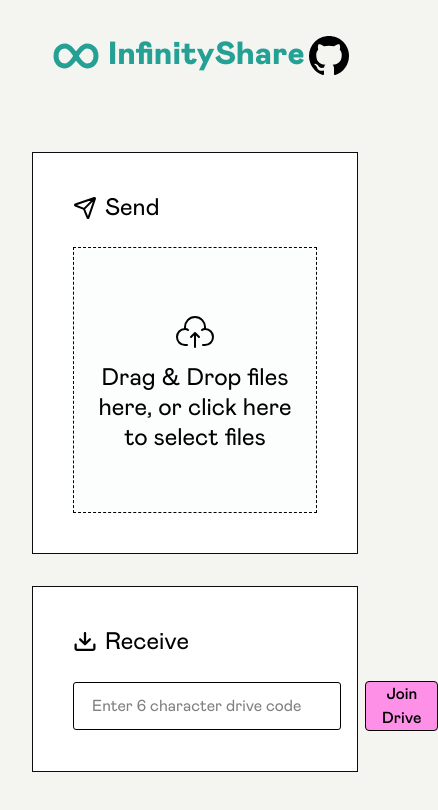
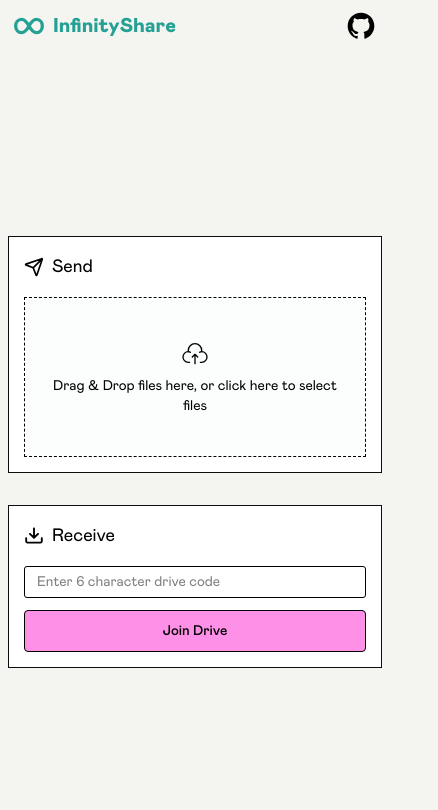
Before and after one commit to Shanmus4/infinityshare, a React (Create React App) app in the folder client/: page / in a window 390 px wide. Shown: the top 810 px of the page, 438 px wide, since content can reach past the window. Built offline with nearby package versions, Linux system fonts and the light colour scheme; no server answers.

Commit message:
UI Changes

```diff
--- a/client/src/style.css
+++ b/client/src/style.css
@@ -481,8 +481,8 @@ button:disabled {
 
 .qr-code-container {
   /* For the QR code block */
-  width: 160px;
-  height: 160px;
+  width: 200px; /* Increased base size */
+  height: 200px;
   aspect-ratio: 1/1;
   /* background: url(<path-to-image>) lightgray 50% / cover no-repeat; */ /* Placeholder, actual QR is canvas */
   background-color: lightgray; /* Fallback if QR doesn't load */
@@ -492,12 +492,20 @@ button:disabled {
   flex-shrink: 0; /* Prevent shrinking */
 }
 
+/* Ensure canvas fills the container */
+.qr-code-container canvas {
+  width: 100% !important;
+  height: 100% !important;
+  object-fit: contain; /* Scale QR code correctly within bounds */
+}
+
 .link-details-right-div {
   display: flex;
   flex-direction: column;
   justify-content: space-between; /* Distributes space between link and code */
   align-items: flex-start;
-  flex: 1 0 0; /* Takes remaining space */
+  flex: 1 1 0; /* Allow shrinking (middle value 1) */
+  min-width: 0; /* Crucial for allowing flex items with overflow text to shrink */
   align-self: stretch; /* Stretches to height of .sharing-info-section */
 }
 
@@ -510,21 +518,26 @@ button:disabled {
   align-self: stretch;
   border: 1px solid var(--Black-Pure-Black, #000);
   /* Removed border */
+  min-width: 0; /* Allow shrinking if necessary */
 }
 
 .drive-link-text {
-  font-family: "Mabry Pro", sans-serif;
-  font-size: 20px; /* Updated size */
+  /* User provided styles */
+  display: -webkit-box;
+  -webkit-box-orient: vertical;
+  -webkit-line-clamp: 1;
+  flex: 1 0 0; /* Use flex: 1 0 0 as provided */
+  overflow: hidden;
+  color: var(--Black-Pure-Black, #000);
+  text-overflow: ellipsis;
+  font-family: "Mabry Pro";
+  font-size: 20px;
   font-style: normal;
   font-weight: 400;
   line-height: 24px; /* 120% */
-  color: var(--Black-Pure-Black, #000);
-  text-align: left; /* Changed from center spec, as links usually align left */
-  overflow: hidden;
-  text-overflow: ellipsis;
-  white-space: nowrap;
-  flex-grow: 1;
+  /* Added/Retained properties */
   margin-right: 10px; /* Space before copy button */
+  min-width: 0; /* Helps flex item shrink and trigger ellipsis */
 }
 
 .copy-button {
@@ -539,7 +552,7 @@ button:disabled {
   cursor: pointer;
   flex-shrink: 0;
   transition: transform 0.1s ease-out, box-shadow 0.1s ease-out; /* Add transition */
-  background-color: violet;
+  /* background-color: violet; */ /* Ensure debug color is removed */
 }
 
 .copy-button:hover {
@@ -582,6 +595,7 @@ button:disabled {
   font-style: normal;
   font-weight: 700;
   line-height: 32px;
+  overflow-wrap: break-word; /* Prevent long codes from breaking layout */
 }
 
 /* Toast/Snackbar Styling */
@@ -602,12 +616,14 @@ button:disabled {
   font-size: 14px;
   opacity: 0;
   visibility: hidden;
-  transition: opacity 0.3s ease, visibility 0.3s ease;
+  transform: translateX(-50%) translateY(100%); /* Start centered below viewport */
+  transition: transform 0.3s ease-out, opacity 0.3s ease-out, visibility 0.3s; /* Add transform to transition */
 }
 
 .toast-snackbar.show {
   opacity: 1;
   visibility: visible;
+  transform: translateX(-50%) translateY(0); /* Slide up to final centered position */
 }
 
 .toast-snackbar-icon {
@@ -743,15 +759,18 @@ button:disabled {
   cursor: pointer;
   flex-shrink: 0;
   margin-left: auto; /* Push delete button to the right */
-  padding: 2px;
+  padding: 0; /* Remove padding to let flexbox center the icon */
   background: none;
   border: none;
+  display: flex; /* Added for centering icon */
+  justify-content: center; /* Added for centering icon */
+  align-items: center; /* Added for centering icon */
 }
 
 .level-delete-button svg {
   display: block;
-  width: 100%;
-  height: 100%;
+  /* width: 100%; */ /* Let explicit size in MQ control this */
+  /* height: 100%; */
 }
 .level-delete-button {
   /* ... existing styles ... */
@@ -814,3 +833,293 @@ button:disabled {
   font-weight: bold;
   padding: 20px; /* Add some padding */
 }
+
+/* --- Responsive Styles --- */
+
+@media (max-width: 768px) {
+  body {
+    padding: 0 16px; /* Reduce body horizontal padding */
+  }
+
+  .app-header {
+    padding: 12px 10px; /* Reduce header padding */
+  }
+  .website-logo-icon,
+  .github-icon {
+    width: 36px; /* Smaller icons in header */
+    height: 36px;
+  }
+  .website-name-text {
+    font-size: 24px; /* Smaller website name */
+    line-height: normal; /* Adjust line height */
+  }
+
+  .main-section {
+    padding: 16px 0px; /* Reduce main section vertical padding */
+    margin-top: 70px; /* Adjust margin if header height changed */
+  }
+
+  .send-receive-div,
+  .sharing-info-section {
+    padding: 20px; /* Reduce padding for main content blocks */
+    gap: 20px; /* Reduce gap in content blocks */
+  }
+  .append-div {
+    gap: 10px; /* Reduce gap in append div */
+  }
+
+
+  .subhead-text {
+    font-size: 20px; /* Smaller subheadings */
+  }
+
+  .dropzone {
+    height: 200px; /* Smaller dropzone */
+    padding: 15px;
+  }
+  .dropzone-text {
+    font-size: 16px; /* Smaller text in dropzone */
+    line-height: 1.4;
+  }
+  .dropzone.dropzone-append {
+      height: 120px; /* Adjust append dropzone height */
+  }
+  .dropzone-icon {
+      width: 36px;
+      height: 36px;
+  }
+
+
+  .drive-code-input,
+  input[type="text"] {
+    font-size: 14px; /* Smaller font in inputs */
+    height: 42px; /* Adjust input height */
+    padding: 8px 12px;
+  }
+
+  button,
+  .join-drive-button,
+  .file-list-button { /* Target file list download buttons too */
+    font-size: 14px; /* Smaller font in buttons */
+    padding: 10px 12px; /* Adjust button padding */
+    height: 42px; /* Consistent button height */
+  }
+   .join-drive-button.loading {
+    font-size: 14px; /* Ensure loading state matches */
+  }
+.copy-button {
+  width: 40px;
+  height: 40px;
+}
+.copy-button svg {
+    width: 20px; /* Explicit size for SVG */
+    height: 20px;
+    flex-shrink: 0; /* Prevent SVG from shrinking */
+}
+.level-delete-button {
+    width: 30px; /* Container size */
+    height: 30px;
+}
+.level-delete-button svg {
+    width: 18px; /* Explicit size for SVG */
+    height: 18px;
+    flex-shrink: 0; /* Prevent SVG from shrinking */
+}
+
+
+
+
+  /* Move stacking of link-details to this breakpoint */
+  .link-details {
+    flex-direction: column; /* Stack QR and right details */
+    align-items: center; /* Center items when stacked */
+    gap: 16px;
+  }
+  /* Adjust QR container size for tablet */
+  .qr-code-container {
+    width: 160px;
+    height: 160px;
+  }
+  .link-details-right-div {
+    align-items: center; /* Center text elements */
+    text-align: center;
+    gap: 12px; /* Space between link and code display */
+    width: 100%; /* Ensure it takes full width when stacked */
+  }
+   .subcontainer-padding { /* Drive link container */
+      /* flex-direction: column; */ /* Keep side-by-side */
+      align-items: center; /* Keep vertical alignment centered */
+      gap: 8px; /* Keep gap */
+      padding: 10px; /* Reduce padding */
+      width: 100%; /* Ensure it takes full width */
+      box-sizing: border-box; /* Include padding in width */
+  }
+  .drive-link-text {
+    font-size: 16px; /* Smaller drive link text */
+  }
+  .drive-code-value {
+    font-size: 30px; /* Smaller drive code display */
+    line-height: 1.1;
+  }
+
+  .folder-name-text,
+  .file-name-text {
+    font-size: 16px; /* Smaller file/folder names */
+  }
+  .file-size {
+    font-size: 12px; /* Smaller file size text */
+  }
+
+  .folder-arrow-icon,
+  .folder-icon-svg,
+  .file-icon-svg {
+    width: 20px; /* Smaller icons in file list */
+    height: 20px;
+  }
+  .arrow-folder-div {
+      gap: 8px; /* Reduce gap for folder arrow and icon/name */
+  }
+  .level-div {
+      padding: 12px 16px; /* Reduce padding in file list rows */
+  }
+
+  .file-list-empty-textfield,
+  .error-field,
+  .info-for-user {
+      font-size: 13px; /* Smaller text for info/error/empty messages */
+      padding: 8px 12px;
+  }
+  .error-icon, .info-icon {
+      width: 20px;
+      height: 20px;
+  }
+
+}
+
+
+@media (max-width: 480px) {
+  body {
+    padding: 0 8px; /* Further reduce body padding */
+  }
+  .app-header {
+    /* Consider stacking header items if needed, or further reducing sizes */
+    /* For now, just reducing padding further */
+    padding: 10px 5px;
+  }
+   .website-logo-icon,
+   .github-icon {
+    width: 32px;
+    height: 32px;
+  }
+  .website-name-text {
+    font-size: 20px;
+  }
+  .main-section {
+    margin-top: 60px; /* Adjust if header is smaller */
+  }
+
+  .send-receive-div,
+  .sharing-info-section {
+    padding: 15px; /* Further reduce padding */
+    gap: 15px;
+  }
+   .append-div {
+    gap: 8px;
+  }
+
+  .subhead-text {
+    font-size: 18px;
+  }
+  .subhead svg { /* Target SVGs directly in subhead */
+      width: 20px;
+      height: 20px;
+  }
+
+
+  .dropzone {
+    height: 160px;
+  }
+  .dropzone-text {
+    font-size: 14px;
+  }
+  .dropzone.dropzone-append {
+      height: 100px;
+  }
+   .dropzone-icon {
+      width: 32px;
+      height: 32px;
+  }
+
+  .receive-subcontainer {
+    flex-direction: column; /* Stack input and button */
+    align-items: stretch; /* Make items take full width */
+    gap: 12px; /* Add gap when stacked */
+  }
+  .drive-code-input,
+  .join-drive-button {
+    width: 100%; /* Full width when stacked */
+    max-width: none; /* Remove max-width for button if it had one */
+    margin-right: 0; /* Remove margin if any */
+  }
+  /* .join-drive-button {
+      margin-top: 12px;
+  } */ /* Gap handles this now */
+
+  /* .link-details stacking moved to 768px breakpoint */
+  .qr-code-container {
+    width: 120px; /* Smaller QR code for mobile */
+    height: 120px;
+    /* margin-bottom: 16px; */ /* Gap handles this */
+  }
+  /* .link-details-right-div alignment moved to 768px breakpoint */
+  .subcontainer-padding { /* Drive link container */
+      /* flex-direction: column; */ /* REMOVE - Keep link and button side-by-side */
+      align-items: center; /* Keep vertical alignment centered */
+      gap: 8px; /* Keep gap */
+      padding: 10px; /* Reduce padding */
+      width: 100%; /* Ensure it takes full width */
+      box-sizing: border-box; /* Include padding in width */
+  }
+  .drive-link-text {
+    font-size: 14px; /* Smaller link text */
+    /* width: 100%; */ /* Already set in base style */
+    /* box-sizing: border-box; */ /* Already set in base style */
+  }
+  .drive-code-value {
+    font-size: 24px; /* Smaller drive code */
+  }
+  .copy-button {
+    width: 36px;
+    height: 36px;
+  }
+  .copy-button svg {
+      width: 18px; /* Explicit size for SVG */
+      height: 18px;
+      flex-shrink: 0; /* Prevent SVG from shrinking */
+  }
+
+  .folder-name-text,
+  .file-name-text {
+    font-size: 14px;
+  }
+  .file-size {
+    font-size: 11px;
+  }
+  .level-div {
+      padding: 10px 12px; /* Further reduce padding in file list rows */
+  }
+  .file-list-button {
+      padding: 8px 10px;
+      height: 38px;
+      font-size: 13px;
+  }
+  .level-delete-button {
+      width: 26px; /* Container size */
+      height: 26px;
+  }
+   .level-delete-button svg {
+      width: 16px; /* Explicit size for SVG */
+      height: 16px;
+      flex-shrink: 0; /* Prevent SVG from shrinking */
+  }
+}
```
